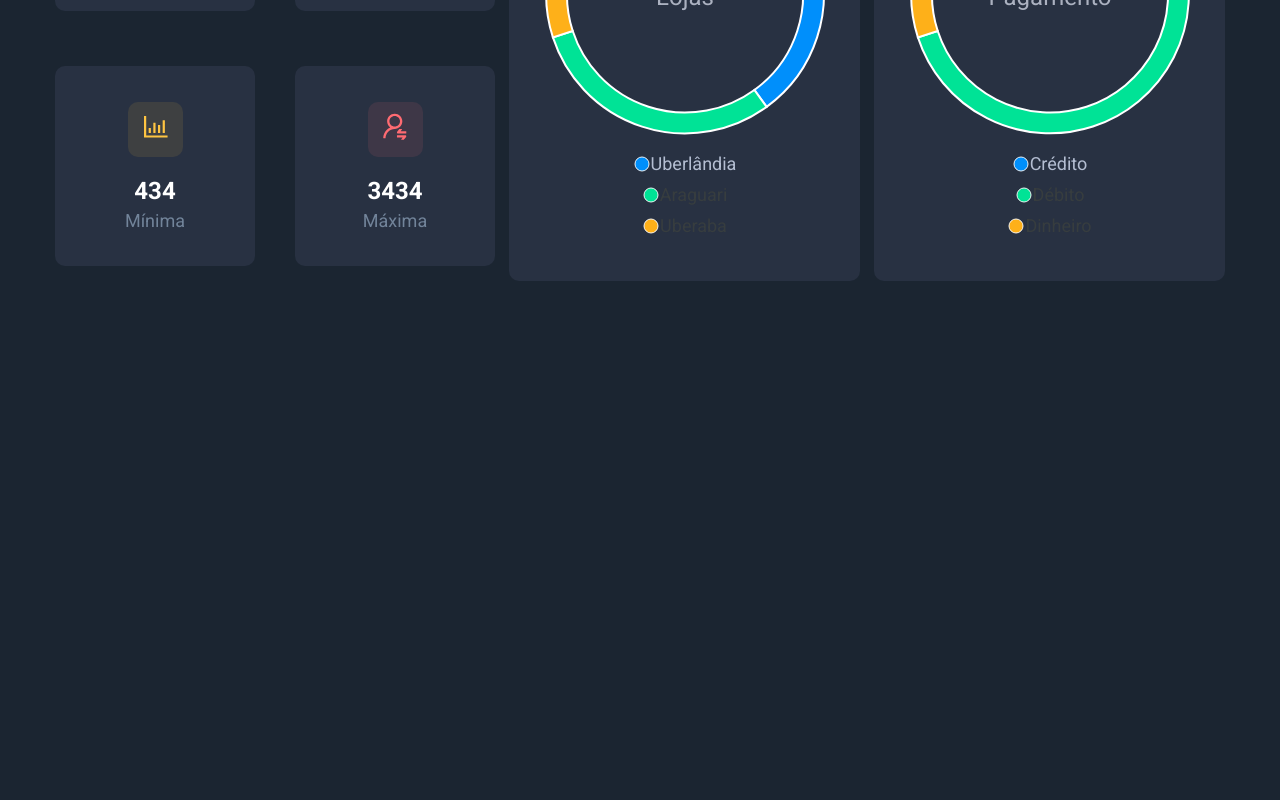
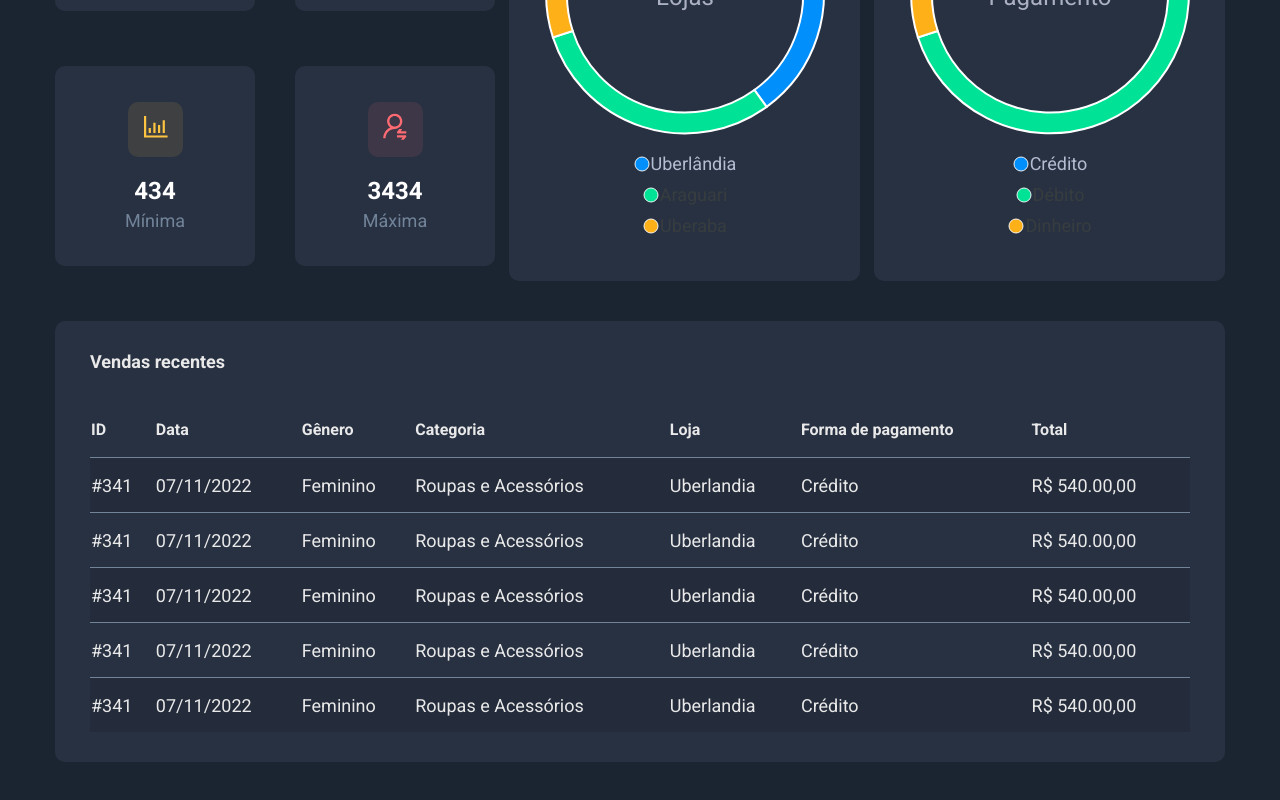
Before and after one commit to mmvalcanaia/ds-sales, a React (Create React App) app in the folder front-web/: page / in a window 1280 px wide. Shown: the part 849-1649 px from the top of the page. Before the commit the page ends 1170 px from the top, so only its background shows below. Built offline with nearby package versions, Linux system fonts and the light colour scheme.

Commit message:
SalesTable component

```diff
--- a/front-web/src/App.tsx
+++ b/front-web/src/App.tsx
@@ -4,6 +4,7 @@
 import PieChartCard from './components/pie-chart-card';
 import SalesByDate from './components/sales-by-date';
 import SalesSummary from './components/sales-summary';
+import SalesTable from './components/sales-table';
 
 function App() {
   return (
@@ -25,6 +26,7 @@
             series={[20, 50, 30]}
           />
         </div>
+        <SalesTable />
       </div>
     </>
   );
--- /dev/null
+++ b/front-web/src/components/sales-table/index.tsx
@@ -0,0 +1,71 @@
+import './styles.css';
+
+function SalesTable() {
+  return (
+    <div className="sales-table-container base-card">
+      <h3 className="sales-table-title">Vendas recentes</h3>
+      <table className="sales-table">
+        <thead>
+          <tr>
+            <th>ID</th>
+            <th>Data</th>
+            <th>Gênero</th>
+            <th>Categoria</th>
+            <th>Loja</th>
+            <th>Forma de pagamento</th>
+            <th>Total</th>
+          </tr>
+        </thead>
+        <tbody>
+          <tr>
+            <td>#341</td>
+            <td>07/11/2022</td>
+            <td>Feminino</td>
+            <td>Roupas e Acessórios</td>
+            <td>Uberlandia</td>
+            <td>Crédito</td>
+            <td>R$ 540.00,00</td>
+          </tr>
+          <tr>
+            <td>#341</td>
+            <td>07/11/2022</td>
+            <td>Feminino</td>
+            <td>Roupas e Acessórios</td>
+            <td>Uberlandia</td>
+            <td>Crédito</td>
+            <td>R$ 540.00,00</td>
+          </tr>
+          <tr>
+            <td>#341</td>
+            <td>07/11/2022</td>
+            <td>Feminino</td>
+            <td>Roupas e Acessórios</td>
+            <td>Uberlandia</td>
+            <td>Crédito</td>
+            <td>R$ 540.00,00</td>
+          </tr>
+          <tr>
+            <td>#341</td>
+            <td>07/11/2022</td>
+            <td>Feminino</td>
+            <td>Roupas e Acessórios</td>
+            <td>Uberlandia</td>
+            <td>Crédito</td>
+            <td>R$ 540.00,00</td>
+          </tr>
+          <tr>
+            <td>#341</td>
+            <td>07/11/2022</td>
+            <td>Feminino</td>
+            <td>Roupas e Acessórios</td>
+            <td>Uberlandia</td>
+            <td>Crédito</td>
+            <td>R$ 540.00,00</td>
+          </tr>
+        </tbody>
+      </table>
+    </div>
+  );
+}
+
+export default SalesTable;
--- /dev/null
+++ b/front-web/src/components/sales-table/styles.css
@@ -0,0 +1,39 @@
+.sales-table-container {
+  margin-bottom: 50px;
+  padding: 30px 35px;
+}
+
+.sales-table-title {
+  font-size: 18px;
+}
+
+.sales-table {
+  width: 100%;
+  margin-top: 30px;
+  border-spacing: 0;
+}
+
+.sales-table thead th {
+  text-align: left;
+  height: 55px;
+  font-size: 16px;
+}
+
+.sales-table tbody td {
+  font-size: 18px;
+  height: 55px;
+  border-top: 1px solid var(--light-grey-125-color);
+  transition: background 0.3s;
+}
+
+.sales-table tbody tr:hover > td {
+  background-color: var(--light-grey-150-color);
+}
+
+.sales-table tbody tr:nth-child(even) {
+  background-color: var(--primary-color);
+}
+
+.sales-table tbody tr:nth-child(odd) {
+  background-color: rgba(0, 0, 0, 0.1);
+}
```
